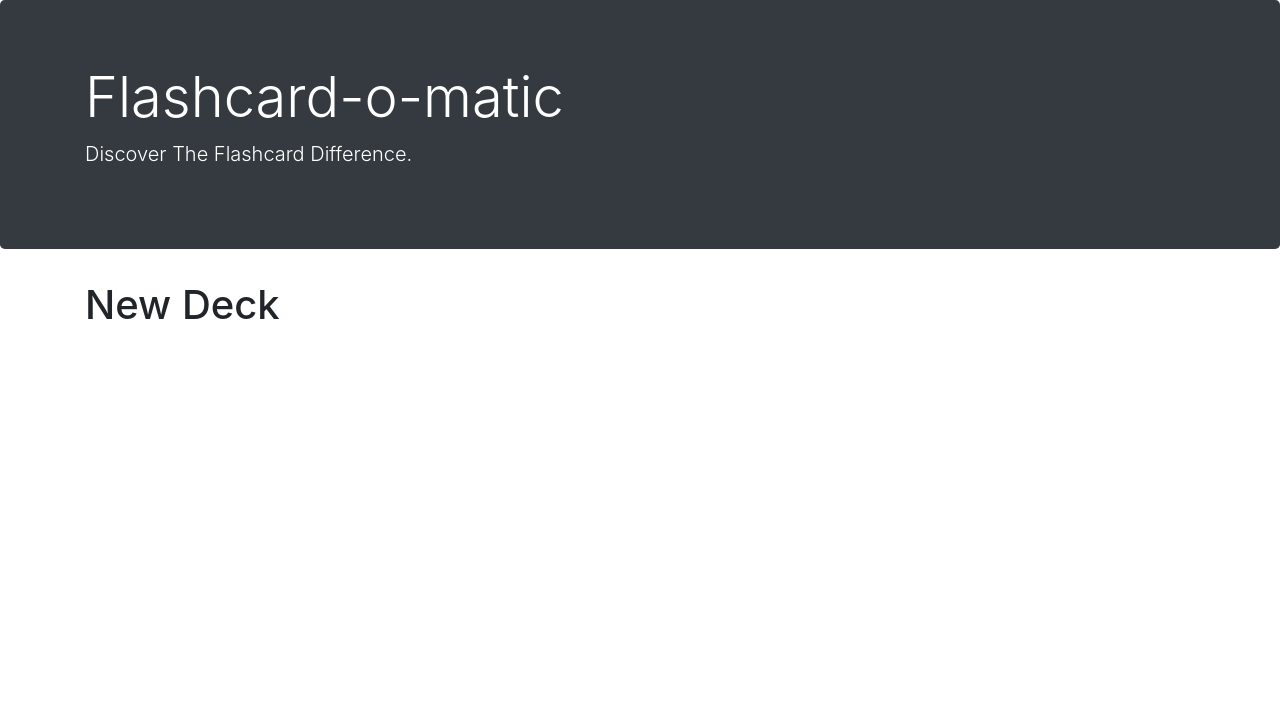
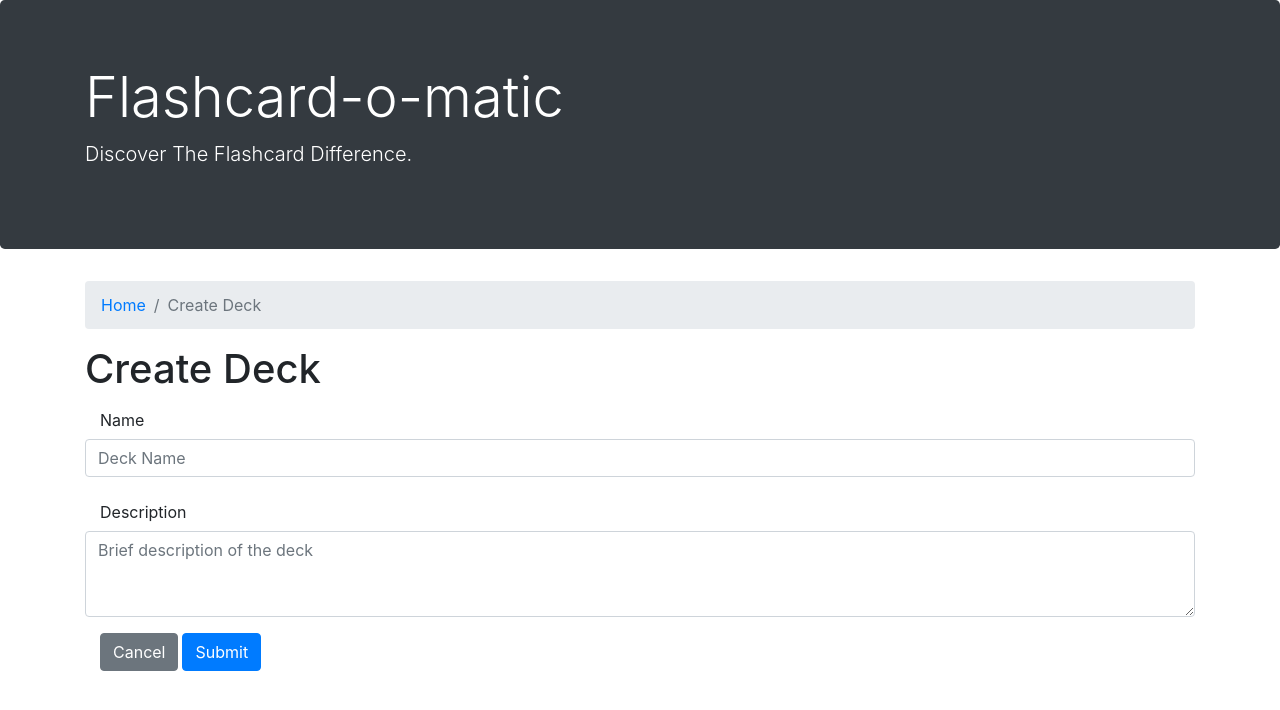
Before and after one commit to arenblake/Flashcard-React-App, a React (Create React App) app: page /decks/new in a window 1280 px wide. Shown: the top 710 px of the page. Built offline with nearby package versions, Linux system fonts and the light colour scheme; a web font is replaced by a local one.

Commit message:
create deck finished

```diff
--- /dev/null
+++ b/src/Layout/AddCards.js
@@ -0,0 +1,4 @@
+import React from "react";
+export default function AddCards() {
+  return <h1>Add Cards</h1>;
+}
--- /dev/null
+++ b/src/Layout/CreateDeck.js
@@ -0,0 +1,81 @@
+import React from "react";
+import { useState } from "react";
+import { Link, useHistory } from "react-router-dom";
+import { createDeck } from "../utils/api/index";
+
+export default function CreateDeck() {
+  const [name, setName] = useState("");
+  const [description, setDescription] = useState("");
+  const handleNameChange = (event) => setName(event.target.value);
+  const handleDescriptionChange = (event) => setDescription(event.target.value);
+
+  const history = useHistory();
+
+  async function saveDeck(deck) {
+    const abortController = new AbortController();
+    return await createDeck(deck, abortController.signal);
+  }
+
+  const handleSubmit = (event) => {
+    event.preventDefault();
+    const deckObj = { name, description };
+    saveDeck(deckObj).then(({ id }) => history.push(`/decks/${id}`));
+  };
+
+  return (
+    <>
+      <nav aria-label="breadcrumb">
+        <ol className="breadcrumb">
+          <li className="breadcrumb-item">
+            <Link to="/">Home</Link>
+          </li>
+          <li className="breadcrumb-item active" aria-current="page">
+            Create Deck
+          </li>
+        </ol>
+      </nav>
+      <h1>Create Deck</h1>
+      <div className="container">
+        <form onSubmit={handleSubmit}>
+          <div className="form-group row">
+            <label htmlFor="name" className="col-sm-2 col-form-label">
+              Name
+            </label>
+
+            <input
+              type="text"
+              id="name"
+              name="name"
+              placeholder="Deck Name"
+              onChange={handleNameChange}
+              className="form-control"
+            />
+          </div>
+          <div className="form-group row">
+            <label
+              htmlFor="exampleFormControlTextarea1"
+              className="col-sm-2 col-form-label"
+            >
+              Description
+            </label>
+
+            <textarea
+              className="form-control"
+              id="exampleFormControlTextarea1"
+              rows="3"
+              placeholder="Brief description of the deck"
+              onChange={handleDescriptionChange}
+            ></textarea>
+          </div>
+          <a href="/" className="btn btn-secondary mr-1">
+            {" "}
+            Cancel{" "}
+          </a>
+          <button type="submit" className="btn btn-primary">
+            Submit
+          </button>
+        </form>
+      </div>
+    </>
+  );
+}
--- a/src/Layout/NewDeck.js
+++ /dev/null
@@ -1,5 +0,0 @@
-import React from "react";
-
-export default function NewDeck() {
-  return <h1>New Deck</h1>;
-}
--- a/src/Layout/Study.js
+++ b/src/Layout/Study.js
@@ -1,6 +1,7 @@
 import React from "react";
 import { useParams, useHistory } from "react-router-dom";
 import Breadcrumb from "./Breadcrumb";
+import { Link } from "react-router-dom";
 import { readDeck } from "../utils/api/index";
 import { useEffect, useState } from "react";
 import Card from "./Card";
@@ -83,16 +84,21 @@ export default function Study() {
   if (deck.id) {
     return (
       <>
-        <Breadcrumb deckId={deckId} />
-        <h1>Study: {deck.name}</h1>
-        {/* <Card
-          deck={deck}
-          card={card}
-          cardId={cardId}
-          side={side}
-          handleFlip={handleFlip}
-          handleNext={handleNext}
-        /> */}
+        {/* <Breadcrumb deckId={deckId} /> */}
+        <nav aria-label="breadcrumb">
+          <ol className="breadcrumb">
+            <li className="breadcrumb-item">
+              <Link to="/">Home</Link>
+            </li>
+            <li className="breadcrumb-item">
+              <Link to={`/decks/${deckId}`}>{deck.name}</Link>
+            </li>
+            <li className="breadcrumb-item active" aria-current="page">
+              Study
+            </li>
+          </ol>
+        </nav>
+        <h1>{deck.name}: Study</h1>
         {content}
       </>
     );
--- a/src/Layout/ViewDeck.js
+++ b/src/Layout/ViewDeck.js
@@ -1,7 +1,39 @@
 import React from "react";
-import { useParams } from "react-router-dom";
+import { useParams, Link } from "react-router-dom";
+import { useEffect, useState } from "react";
+import { readDeck } from "../utils/api/index";
 
 export default function ViewDeck() {
+  const [deck, setDeck] = useState([]);
   const { deckId } = useParams();
-  return <h1>View Deck {deckId}</h1>;
+
+  useEffect(() => {
+    const abortController = new AbortController();
+    async function loadCards() {
+      const deck = await readDeck(deckId, abortController.signal);
+      setDeck(deck);
+    }
+    loadCards();
+
+    return () => abortController.abort();
+  }, [deckId]);
+  return (
+    <>
+      <nav aria-label="breadcrumb">
+        <ol className="breadcrumb">
+          <li className="breadcrumb-item">
+            <Link to="/">Home</Link>
+          </li>
+          {/* <li className="breadcrumb-item">
+        <Link to={`/decks/${deckId}`}>{deck.name}</Link>
+      </li> */}
+          <li className="breadcrumb-item active" aria-current="page">
+            {deck.name}
+          </li>
+        </ol>
+      </nav>
+      <h1>{deck.name}</h1>
+      <p>{deck.description}</p>
+    </>
+  );
 }
--- a/src/Layout/index.js
+++ b/src/Layout/index.js
@@ -4,9 +4,10 @@ import { CreateButton } from "./CreateButton";
 import Header from "./Header";
 import NotFound from "./NotFound";
 import Decks from "./Decks";
-import NewDeck from "./NewDeck";
+import CreateDeck from "./CreateDeck";
 import ViewDeck from "./ViewDeck";
 import Study from "./Study";
+import AddCards from "./AddCards";
 
 function Layout() {
   return (
@@ -20,10 +21,13 @@ function Layout() {
             <Decks />
           </Route>
           <Route path={"/decks/new"}>
-            <NewDeck />
+            <CreateDeck />
           </Route>
           <Route exact path={"/decks/:deckId/study"}>
             <Study />
+          </Route>
+          <Route exact path={"/decks/:deckId/cards/new"}>
+            <AddCards />
           </Route>
           <Route path={"/decks/:deckId"}>
             <ViewDeck />
```
